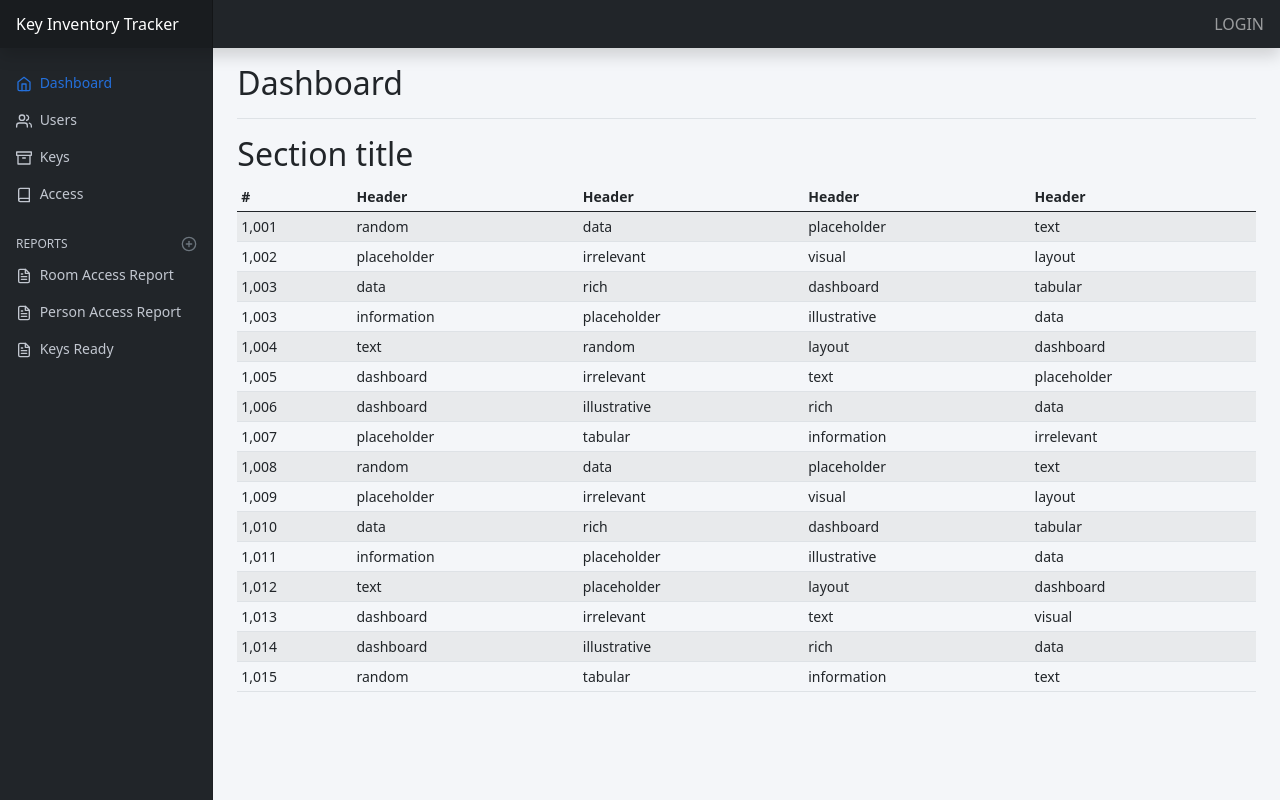
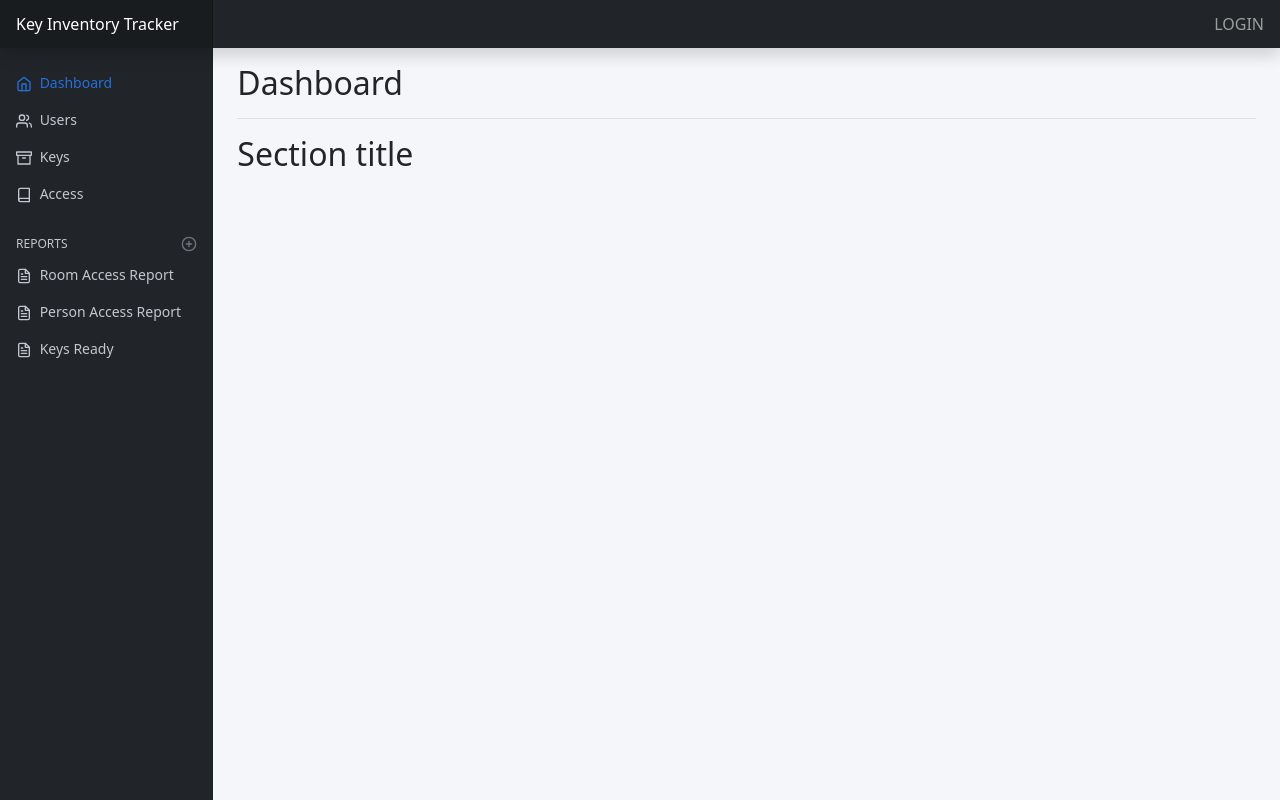
Before and after one commit to ejw-data/proj-key-inventory, a Flask app: page / in a window 1280 px wide. Run offline with Flask 3, Linux system fonts and the light colour scheme; some libraries are stand-ins or nearby versions.

Commit message:
form template cleaned up and working well

```diff
--- a/forms.py
+++ b/forms.py
@@ -31,19 +31,25 @@ class CreateUserForm(FlaskForm):
     last_name = StringField("Input your Last Name", validators=[DataRequired()])
     title = SelectField("Select Title", coerce=int, validators=[InputRequired()])
     role = SelectField("Select Role", coerce=int, validators=[InputRequired()])
+    email = StringField("Input your Email", validators=[DataRequired()])
     submit = SubmitField("Submit")
 
 
 def userform_instance(form_request=None):
     user_form = CreateUserForm(form_request)
 
-    title_list = [(1, "Option 1"), (2, "Option 2")]
-    user_form.title.choices = title_list
+    title_results = Titles.query.order_by(Titles.title_id.desc()).all()
+    title_query_list = [(i.title_id, i.title.title()) for i in title_results]
+    title_options = title_query_list
+    user_form.title.choices = title_options
 
-    role_list = [(1, "General user"), (2, "Admin")]
-    user_form.role.choices = role_list
+    role_results = Roles.query.order_by(Roles.role_id.desc()).all()
+    role_query_list = [(i.role_id, i.user_role.title()) for i in role_results]
+    user_form.role.choices = role_query_list
 
     return user_form
+
+
 class CreateBuildingForm(FlaskForm):
     """
     Building Form fields
--- a/site_routes.py
+++ b/site_routes.py
@@ -54,6 +54,7 @@ def index():
     return render_template("index.html")
 
 
+# -------------------------- USERS ---------------------------------------------
 @site.route("/users")
 @include_login_form
 def users_page():
@@ -62,6 +63,7 @@ def users_page():
     """
 
     user_form = userform_instance()
+
     return render_template("user.html", user_form=user_form)
 
 
@@ -92,7 +94,9 @@ def add_user():
         flash("User Added Successfully")
 
     return redirect(request.referrer)
-    # return render_template("user.html", user_form=user_form)
+
+
+# -------------------------- USERS ---------------------------------------------
 
 
 @site.route("/login", methods=["GET", "POST"])
--- a/templates/index.html
+++ b/templates/index.html
@@ -3,166 +3,15 @@
 
 {% block body %}
 <main class="col-md-9 ms-sm-auto col-lg-10 px-md-4">
-    <!-- <div class="chartjs-size-monitor">
-        <div class="chartjs-size-monitor-expand">
-            <div class=""></div>
-        </div>
-        <div class="chartjs-size-monitor-shrink">
-            <div class=""></div>
-        </div>
-    </div> -->
+
     <div
         class="d-flex justify-content-between flex-wrap flex-md-nowrap align-items-center pt-3 pb-2 mb-3 border-bottom">
         <h1 class="h2">Dashboard</h1>
-        <!-- <div class="btn-toolbar mb-2 mb-md-0">
-            <div class="btn-group me-2">
-                <button onclick="window.print();return false;" type="button"
-                    class="btn btn-sm btn-outline-secondary">Print</button>
-            </div>
-            <button type="button" class="btn btn-sm btn-outline-secondary dropdown-toggle">
-                <svg xmlns="http://www.w3.org/2000/svg" width="24" height="24" viewBox="0 0 24 24" fill="none"
-                    stroke="currentColor" stroke-width="2" stroke-linecap="round" stroke-linejoin="round"
-                    class="feather feather-calendar" aria-hidden="true">
-                    <rect x="3" y="4" width="18" height="18" rx="2" ry="2"></rect>
-                    <line x1="16" y1="2" x2="16" y2="6"></line>
-                    <line x1="8" y1="2" x2="8" y2="6"></line>
-                    <line x1="3" y1="10" x2="21" y2="10"></line>
-                </svg>
-                Cohort Selection
-            </button>
-        </div> -->
+
+        <!-- Add HTML -->
     </div>
 
-    <!-- <canvas class="my-4 w-100 chartjs-render-monitor" id="myChart" width="1642" height="692"
-        style="display: block; height: 346px; width: 821px;"></canvas> -->
+    <h2>Section title</h2>
 
-    <h2>Section title</h2>
-    <div class="table-responsive">
-        <table class="table table-striped table-sm">
-            <thead>
-                <tr>
-                    <th scope="col">#</th>
-                    <th scope="col">Header</th>
-                    <th scope="col">Header</th>
-                    <th scope="col">Header</th>
-                    <th scope="col">Header</th>
-                </tr>
-            </thead>
-            <tbody>
-                <tr>
-                    <td>1,001</td>
-                    <td>random</td>
-                    <td>data</td>
-                    <td>placeholder</td>
-                    <td>text</td>
-                </tr>
-                <tr>
-                    <td>1,002</td>
-                    <td>placeholder</td>
-                    <td>irrelevant</td>
-                    <td>visual</td>
-                    <td>layout</td>
-                </tr>
-                <tr>
-                    <td>1,003</td>
-                    <td>data</td>
-                    <td>rich</td>
-                    <td>dashboard</td>
-                    <td>tabular</td>
-                </tr>
-                <tr>
-                    <td>1,003</td>
-                    <td>information</td>
-                    <td>placeholder</td>
-                    <td>illustrative</td>
-                    <td>data</td>
-                </tr>
-                <tr>
-                    <td>1,004</td>
-                    <td>text</td>
-                    <td>random</td>
-                    <td>layout</td>
-                    <td>dashboard</td>
-                </tr>
-                <tr>
-                    <td>1,005</td>
-                    <td>dashboard</td>
-                    <td>irrelevant</td>
-                    <td>text</td>
-                    <td>placeholder</td>
-                </tr>
-                <tr>
-                    <td>1,006</td>
-                    <td>dashboard</td>
-                    <td>illustrative</td>
-                    <td>rich</td>
-                    <td>data</td>
-                </tr>
-                <tr>
-                    <td>1,007</td>
-                    <td>placeholder</td>
-                    <td>tabular</td>
-                    <td>information</td>
-                    <td>irrelevant</td>
-                </tr>
-                <tr>
-                    <td>1,008</td>
-                    <td>random</td>
-                    <td>data</td>
-                    <td>placeholder</td>
-                    <td>text</td>
-                </tr>
-                <tr>
-                    <td>1,009</td>
-                    <td>placeholder</td>
-                    <td>irrelevant</td>
-                    <td>visual</td>
-                    <td>layout</td>
-                </tr>
-                <tr>
-                    <td>1,010</td>
-                    <td>data</td>
-                    <td>rich</td>
-                    <td>dashboard</td>
-                    <td>tabular</td>
-                </tr>
-                <tr>
-                    <td>1,011</td>
-                    <td>information</td>
-                    <td>placeholder</td>
-                    <td>illustrative</td>
-                    <td>data</td>
-                </tr>
-                <tr>
-                    <td>1,012</td>
-                    <td>text</td>
-                    <td>placeholder</td>
-                    <td>layout</td>
-                    <td>dashboard</td>
-                </tr>
-                <tr>
-                    <td>1,013</td>
-                    <td>dashboard</td>
-                    <td>irrelevant</td>
-                    <td>text</td>
-                    <td>visual</td>
-                </tr>
-                <tr>
-                    <td>1,014</td>
-                    <td>dashboard</td>
-                    <td>illustrative</td>
-                    <td>rich</td>
-                    <td>data</td>
-                </tr>
-                <tr>
-                    <td>1,015</td>
-                    <td>random</td>
-                    <td>tabular</td>
-                    <td>information</td>
-                    <td>text</td>
-                </tr>
-            </tbody>
-        </table>
-    </div>
 </main>
 {% endblock %}
--- a/templates/user.html
+++ b/templates/user.html
@@ -8,7 +8,13 @@
         <h1 class="h2">Create User</h1>
     </div>
 
+    {% for message in get_flashed_messages() %}
+        <div class="alert alert-warning alert-dismissible fade show col-md-4" role="alert">
+            {{ message }}
+            <button type="button" class="btn-close" data-bs-dismiss="alert" aria-label="Close"></button>
+        </div>
 
+    {% endfor %}
 
     <form name="user_form" action="/post/add_user" method="POST" class="col-md-4">
         {{ user_form.hidden_tag() }}
```
Also changed, not shown: models.py (+6 -112 lines), notes.md (+1 -0 lines), sql/key.sql (+10 -9 lines).
